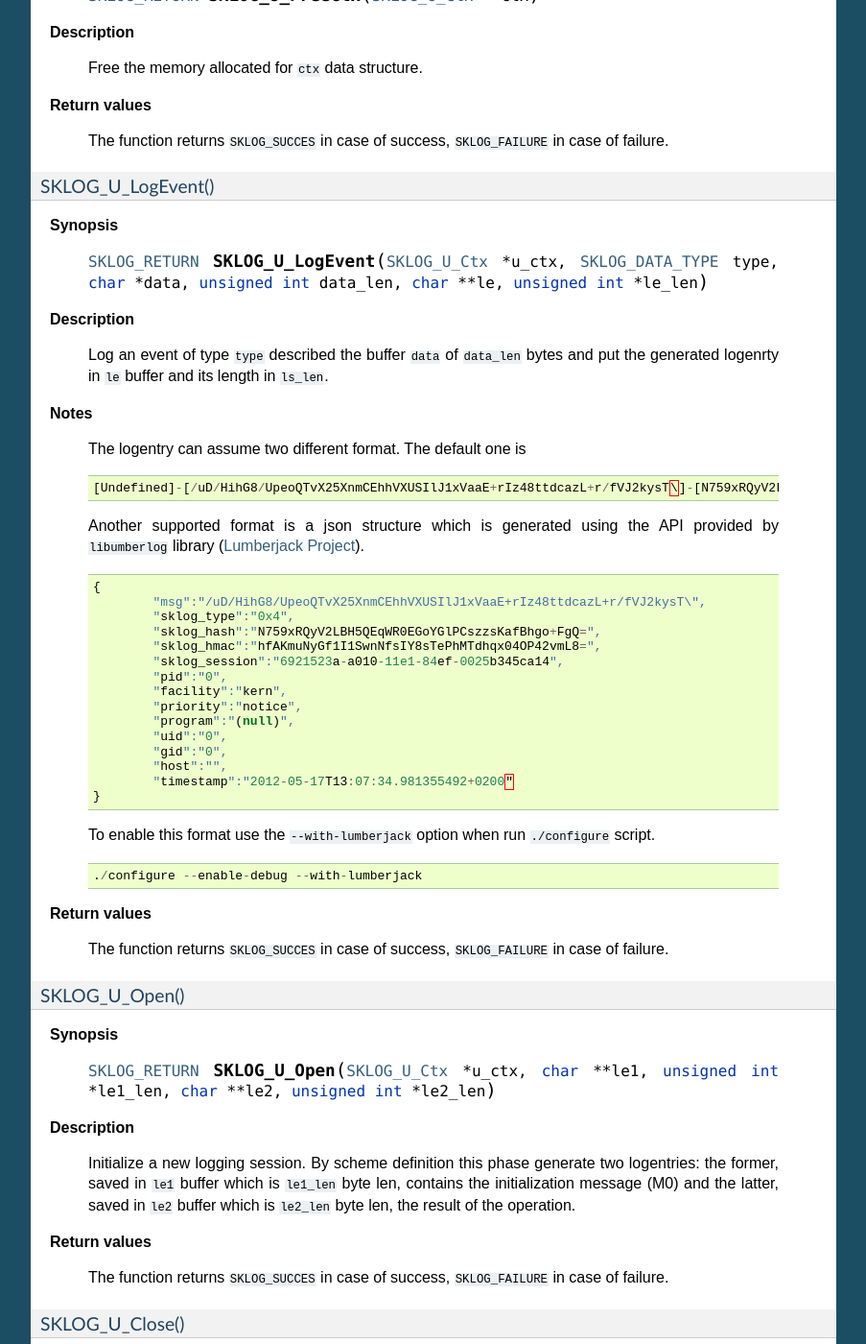
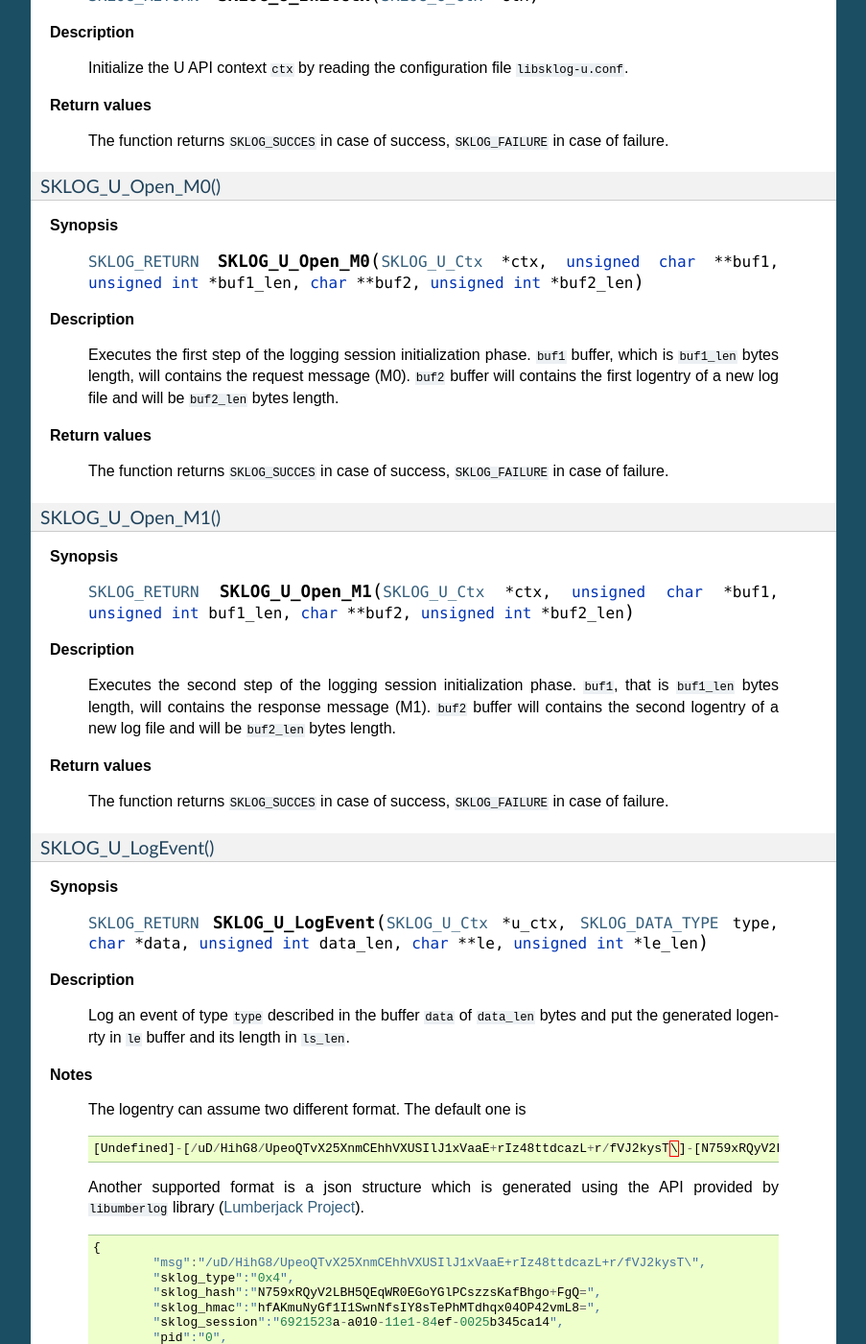
Before and after one commit to psmiraglia/Libsklog, a Sphinx documentation site: the page built from docs/sphinx/_doc/api.rst, in a window 1280 px wide and 1400 px high, scrolled down 2503 px. Shown: the whole window at 96% size, without its empty margins (318-1221 px from the left). Built offline with Sphinx 7.4.7, drawn with Linux system fonts in a browser that asks for light colours; some of the changed text lies outside the part shown.

Commit message:
* DOCUMENTATION: 	- sphinx docuementation update

```diff
--- a/docs/sphinx/_doc/api.rst
+++ b/docs/sphinx/_doc/api.rst
@@ -147,26 +147,70 @@
 
 **Description**
 
-	Allocate a new ``SKLOG_U_Ctx`` structure and return a pointer to it.
+	Allocate a new ``SKLOG_U_Ctx`` structure.
 
 **Return values**
 
 	The function returns a valid pointer to a ``SKLOG_U_Ctx``
 	structure in case of success, ``NULL`` in case of error.
 
-SKLOG_U_FreeCtx()
+SKLOG_U_InitCtx()
 ^^^^^^^^^^^^^^^^^
 
 **Synopsis**
 
-	.. c:function:: SKLOG_RETURN SKLOG_U_FreeCtx(SKLOG_U_Ctx **ctx)
+	.. c:function:: SKLOG_RETURN *SKLOG_U_InitCtx(SKLOG_U_Ctx *ctx)
 
 **Description**
 
-	Free the memory allocated for ``ctx`` data structure.
+	Initialize the U API context ``ctx`` by reading the configuration
+	file ``libsklog-u.conf``.
 
 **Return values**
 
+	The function returns ``SKLOG_SUCCES`` in case of success,
+	``SKLOG_FAILURE`` in case of failure.
+
+SKLOG_U_Open_M0()
+^^^^^^^^^^^^^^^^^
+
+**Synopsis**
+
+	.. c:function:: SKLOG_RETURN SKLOG_U_Open_M0(SKLOG_U_Ctx *ctx, \
+		unsigned char **buf1, unsigned int *buf1_len, char **buf2, \
+		unsigned int *buf2_len)
+
+**Description**
+
+	Executes the first step of the logging session initialization phase.
+	``buf1`` buffer, which is ``buf1_len`` bytes length, will contains
+	the request message (M0). ``buf2`` buffer will contains the first
+	logentry of a new log file and will be ``buf2_len`` bytes length.
+
+
+**Return values**
+
+	The function returns ``SKLOG_SUCCES`` in case of success,
+	``SKLOG_FAILURE`` in case of failure.
+
+SKLOG_U_Open_M1()
+^^^^^^^^^^^^^^^^^
+
+**Synopsis**
+
+	.. c:function:: SKLOG_RETURN SKLOG_U_Open_M1(SKLOG_U_Ctx *ctx, \
+		unsigned char *buf1,	unsigned int buf1_len, char **buf2, \
+		unsigned int *buf2_len)
+
+**Description**
+
+	Executes the second step of the logging session initialization
+	phase. ``buf1``, that is ``buf1_len`` bytes length, will contains
+	the response message (M1). ``buf2`` buffer will contains the second
+	logentry of a new log file and will be ``buf2_len`` bytes length.
+
+
+**Return values**
 
 	The function returns ``SKLOG_SUCCES`` in case of success,
 	``SKLOG_FAILURE`` in case of failure.
@@ -176,11 +220,13 @@
 
 **Synopsis**
 
-	.. c:function:: SKLOG_RETURN SKLOG_U_LogEvent(SKLOG_U_Ctx *u_ctx, SKLOG_DATA_TYPE type,	char *data, unsigned int data_len, char **le, unsigned int *le_len)
+	.. c:function:: SKLOG_RETURN SKLOG_U_LogEvent(SKLOG_U_Ctx *u_ctx, \
+		SKLOG_DATA_TYPE type, char *data, unsigned int data_len, \
+		char **le, unsigned int *le_len)
 
 **Description**
 
-	Log an event of type ``type`` described the buffer ``data`` of
+	Log an event of type ``type`` described in the buffer ``data`` of
 	``data_len`` bytes and put the generated logenrty in ``le``
 	buffer and its length in ``ls_len``.
 
@@ -222,27 +268,6 @@
 	The function returns ``SKLOG_SUCCES`` in case of success,
 	``SKLOG_FAILURE`` in case of failure.
 
-SKLOG_U_Open()
-^^^^^^^^^^^^^^
-
-**Synopsis**
-
-	.. c:function:: SKLOG_RETURN SKLOG_U_Open(SKLOG_U_Ctx *u_ctx, char **le1, unsigned int *le1_len, char **le2, unsigned int *le2_len)
-
-**Description**
-
-	Initialize a new logging session. By scheme definition this
-	phase generate two logentries: the former, saved in ``le1``
-	buffer which is ``le1_len`` byte len, contains the
-	initialization message (M0) and the latter, saved in ``le2``
-	buffer which is ``le2_len`` byte len, the result of the operation.
-
-
-**Return values**
-
-	The function returns ``SKLOG_SUCCES`` in case of success,
-	``SKLOG_FAILURE`` in case of failure.
-
 SKLOG_U_Close()
 ^^^^^^^^^^^^^^^
 
@@ -253,8 +278,24 @@
 **Description**
 
 	Terminate an already opened logging session. This phase
-	generates a logentry which is saved in ``le`` buffer and its
-	length in ``le_len``.
+	generates the last logentry of the session. Such as logentry will
+	be contained in ``le`` buffer that will be ``le_len`` bytes length.
+
+**Return values**
+
+	The function returns ``SKLOG_SUCCES`` in case of success,
+	``SKLOG_FAILURE`` in case of failure.
+
+SKLOG_U_FreeCtx()
+^^^^^^^^^^^^^^^^^
+
+**Synopsis**
+
+	.. c:function:: SKLOG_RETURN SKLOG_U_FreeCtx(SKLOG_U_Ctx **ctx)
+
+**Description**
+
+	Free the memory allocated for ``ctx`` data structure.
 
 **Return values**
 
@@ -325,22 +366,6 @@
 	The function returns a valid pointer to a ``SKLOG_T_Ctx``
 	structure in case of success, ``NULL`` in case of error.
 
-SKLOG_T_FreeCtx()
-^^^^^^^^^^^^^^^^^
-
-**Synopsis**
-
-	.. c:function:: SKLOG_RETURN SKLOG_T_FreeCtx(SKLOG_T_Ctx **t_ctx)
-
-**Description**
-
-	Free the memory allocated for ``t_ctx`` structure.
-
-**Return values**
-
-	The function returns ``SKLOG_SUCCES`` in case of success,
-	``SKLOG_FAILURE`` in case of failure.
-
 SKLOG_T_InitCtx()
 ^^^^^^^^^^^^^^^^^
 
@@ -363,13 +388,15 @@
 
 **Synopsis**
 
-	.. c:function:: SKLOG_RETURN SKLOG_T_ManageLoggingSessionInit(SKLOG_T_Ctx *t_ctx, unsigned char *m0, unsigned int m0_len, char *u_address, unsigned char **m1, unsigned int *m1_len)
+	.. c:function:: SKLOG_RETURN SKLOG_T_ManageLoggingSessionInit(SKLOG_T_Ctx *t_ctx, \
+		unsigned char *m0, unsigned int m0_len, char *u_address, \
+		unsigned char **m1, unsigned int *m1_len)
 
 **Description**
 
 	Manage the logging session initialization requests coming from a
-	client who has ``u_address`` IP address. The buffer ``m0``, that is
-	``m0_len`` bytes len, contains the request data.
+	client who has ``u_address`` IP address. The buffer ``m0``, that
+	will be ``m0_len`` bytes len, will contains the request data.
 
 **Return values**
 
@@ -381,7 +408,8 @@
 
 **Synopsis**
 
-	.. c:function:: SKLOG_RETURN SKLOG_T_ManageLogfileUpload(SKLOG_T_Ctx *t_ctx, SKLOG_CONNECTION *c)
+	.. c:function:: SKLOG_RETURN SKLOG_T_ManageLogfileUpload(SKLOG_T_Ctx *t_ctx, \
+		SKLOG_CONNECTION *c)
 
 **Description**
 
@@ -397,11 +425,15 @@
 
 **Synopsis**
 
-	.. c:function:: SKLOG_RETURN SKLOG_T_ManageLogfileRetrieve(SKLOG_T_Ctx *t_ctx,	SKLOG_CONNECTION *c)
+	.. c:function:: SKLOG_RETURN \
+		SKLOG_T_ManageLogfileRetrieve(SKLOG_T_Ctx *t_ctx, \
+		char *logfile_list[], unsigned int *logfile_list_len)
 
 **Description**
 
-	TODO
+	Manages the logfile retrieve requests. The array ``logfile_list``,
+	that will be composed by ``logfile_list_len`` elements,
+	will contains a list of logging session ids.
 
 **Return values**
 
@@ -413,11 +445,30 @@
 
 **Synopsis**
 
-	.. c:function:: SKLOG_RETURN SKLOG_T_ManageLogfileVerify(SKLOG_T_Ctx *t_ctx, SKLOG_CONNECTION *c, char *logfile_id)
+	.. c:function:: SKLOG_RETURN \
+		SKLOG_T_ManageLogfileVerify(SKLOG_T_Ctx *t_ctx, \
+		char *logfile_id)
 
 **Description**
 
-	TODO
+	Manages the logfile verification requests. ``logfile_id`` specifies
+	what is logfile that will be verified.
+
+**Return values**
+
+	The function returns ``SKLOG_SUCCES`` in case of success,
+	``SKLOG_FAILURE`` in case of failure.
+
+SKLOG_T_FreeCtx()
+^^^^^^^^^^^^^^^^^
+
+**Synopsis**
+
+	.. c:function:: SKLOG_RETURN SKLOG_T_FreeCtx(SKLOG_T_Ctx **t_ctx)
+
+**Description**
+
+	Free the memory allocated for ``t_ctx`` structure.
 
 **Return values**
 
```
Also changed, not shown: other parts of docs/sphinx/_doc/api.rst (+1 -1 lines), 7 other files.
